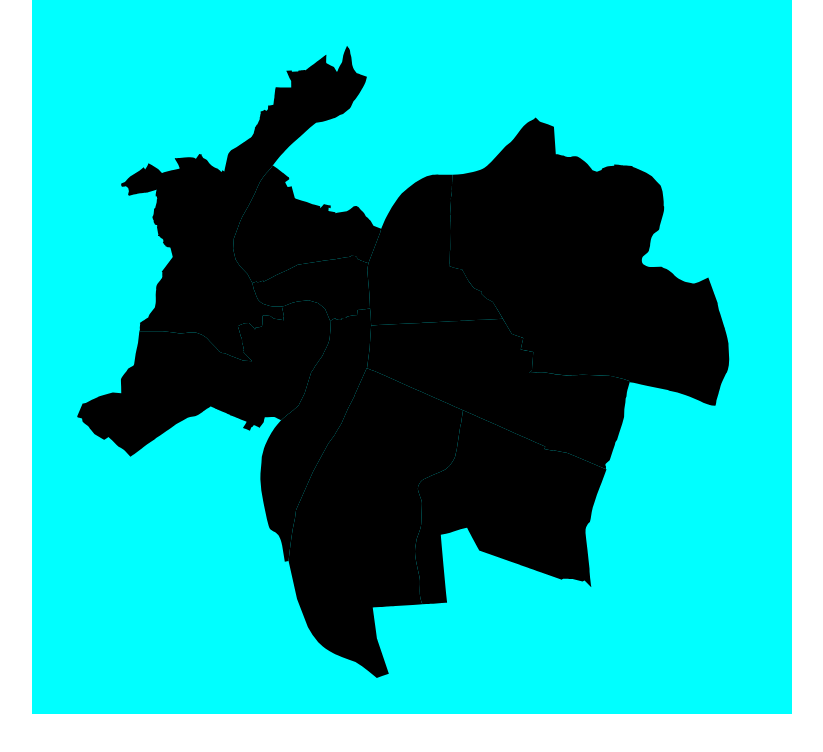
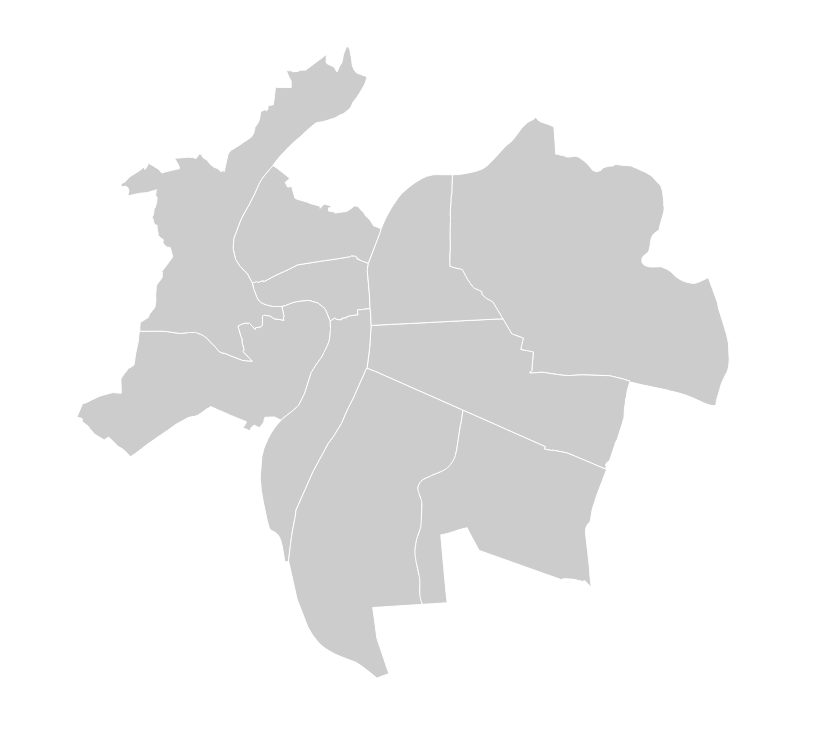
Before and after one commit to LouisKraemer/gbgh, a website: page index.html in a window 1280 px wide. Shown: the whole page, without its empty margins (228-1051 px from the left). Drawn offline with nearby package versions, Linux system fonts and the light colour scheme.

Commit message:
Added zoom feature

```diff
--- a/script.js
+++ b/script.js
@@ -45,6 +45,24 @@ d3.json("data/json/map.json", function (json) {
             d3.selectAll("path").attr("d", path);
 
         }
+    }
+
+    // Fill zone
+    d3.selectAll("path")
+        .style("fill", "#ccc")
+        .style("stroke", "#fff")
+        .style("stroke-linecap", "round")
+        .style("stroke-linejoin", "round")
+
+    var zoom = d3.zoom()
+        .scaleExtent([1, 8])
+        .on('zoom', zoomed);
+
+    svg.call(zoom);
+
+    function zoomed() {
+        svg.selectAll("path").style("stroke-width", 1.5 / d3.event.transform.k + "px");
+        svg.selectAll("path").attr("transform", d3.event.transform);
     }
 
     //        width = parseInt(d3.select('#map').style('width')),
--- a/style.css
+++ b/style.css
@@ -6,8 +6,3 @@ body {
     bottom: 0;
     left: 0;
 }
-
-#map-container {
-/*    height: 200px;*/
-    background-color: aqua
-}
```
